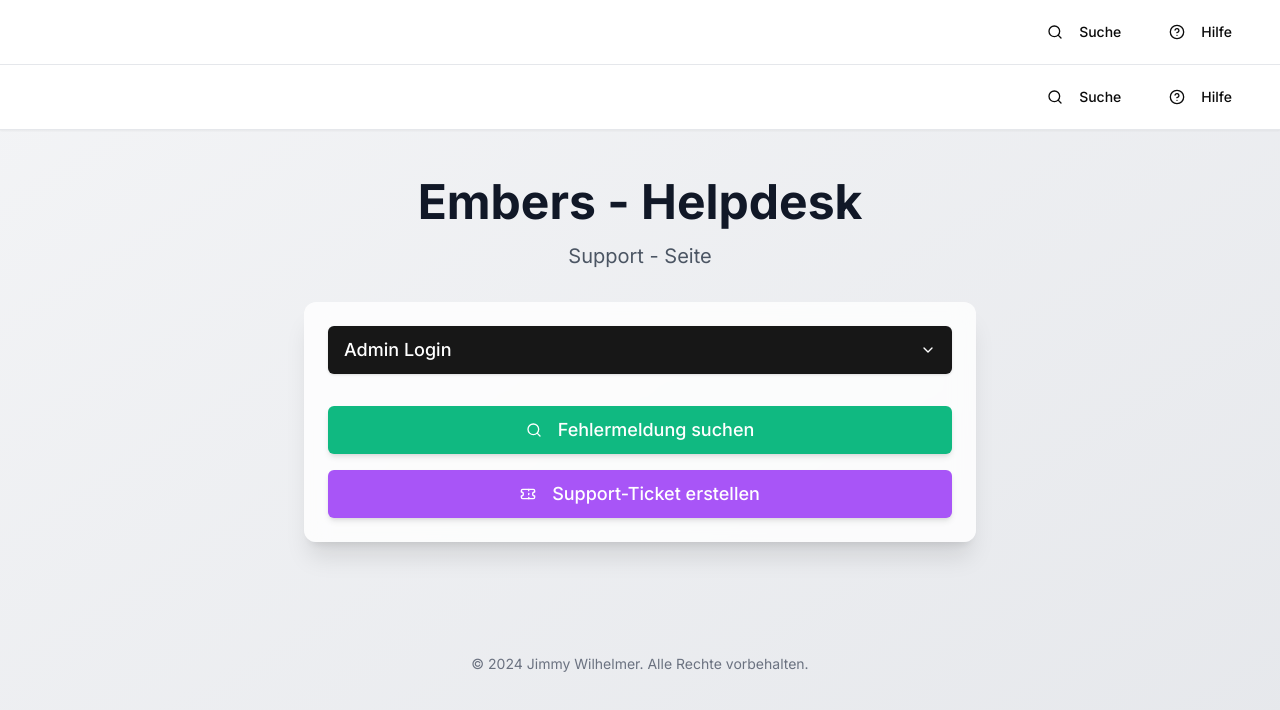
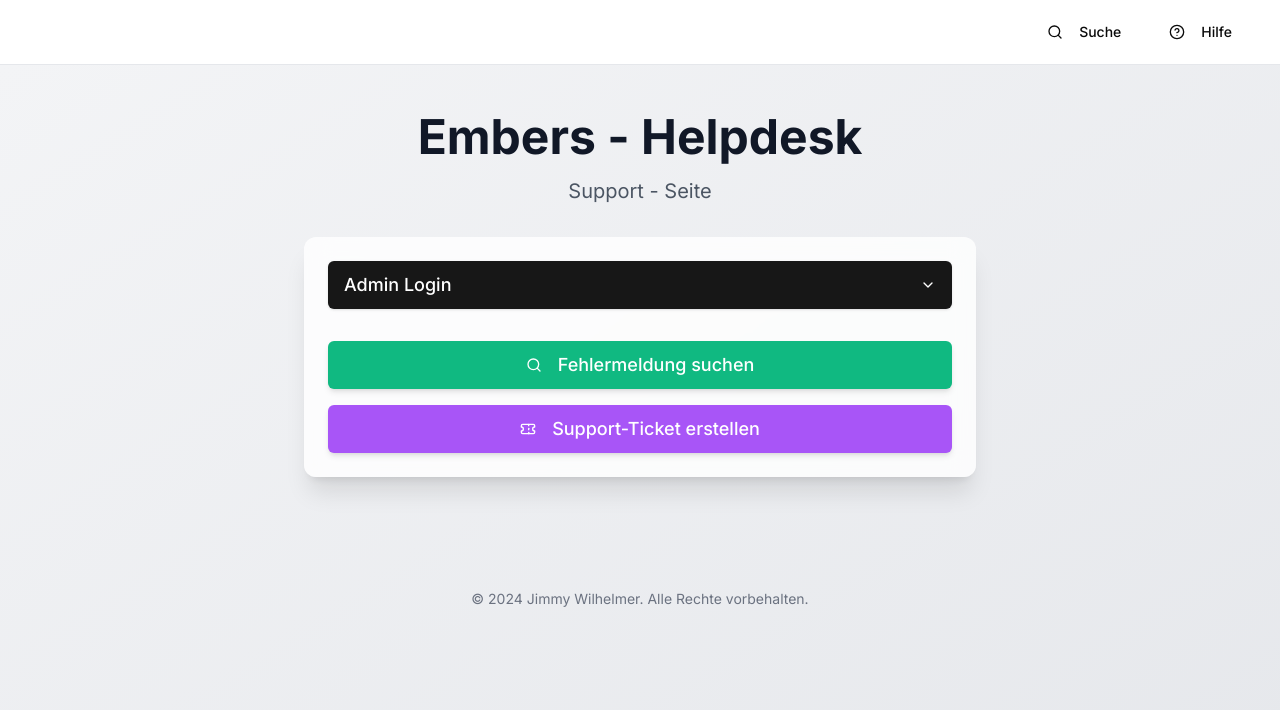
Before and after one commit to jimmy09121986/helpdesk-embers, a Next.js app: page / in a window 1280 px wide. Shown: the top 710 px of the page. Built offline with nearby package versions, Linux system fonts and the light colour scheme; no server answers.

Commit message:
Entferne vollständig die Navigationsleiste und unnötige Links

```diff
--- a/app/page.tsx
+++ b/app/page.tsx
@@ -1,6 +1,3 @@
-// Letzte Aktualisierung: [aktuelles Datum und Uhrzeit]
-
-
 'use client'
 
 import { useState, useEffect } from 'react'
@@ -13,7 +10,7 @@ import { useUser } from '../contexts/UserContext'
 import { useToast } from "@/components/ui/use-toast"
 import { SupportTicketDialog } from '../components/SupportTicketDialog'
 import { Label } from "@/components/ui/label"
-import { Loader2, Lock, Mail, Search, TicketIcon, ChevronDown, ChevronUp, Menu } from 'lucide-react'
+import { Loader2, Lock, Mail, Search, TicketIcon, ChevronDown, ChevronUp } from 'lucide-react'
 import { motion, AnimatePresence } from 'framer-motion'
 import { HelpModal } from '../components/HelpModal'
 
@@ -23,7 +20,6 @@ export default function Home() {
   const [password, setPassword] = useState('');
   const [isLoading, setIsLoading] = useState(false);
   const [isLoginExpanded, setIsLoginExpanded] = useState(false);
-  const [isMobileMenuOpen, setIsMobileMenuOpen] = useState(false);
   const router = useRouter();
   const { toast } = useToast();
 
@@ -67,26 +63,8 @@ export default function Home() {
 
   return (
     <div className="min-h-screen bg-gradient-to-br from-gray-100 to-gray-200 dark:from-gray-800 dark:to-gray-900">
-      {/* Navigation Bar */}
-      <nav className="bg-white dark:bg-gray-900 shadow-sm border-b border-gray-200 dark:border-gray-800">
-        <div className="max-w-7xl mx-auto px-4 sm:px-6 lg:px-8">
-          <div className="flex justify-end h-16">
-            <div className="flex items-center space-x-4">
-              <Button variant="ghost" asChild>
-                <Link href="/search">
-                  <Search className="mr-2 h-4 w-4" />
-                  Suche
-                </Link>
-              </Button>
-              <HelpModal />
-            </div>
-          </div>
-        </div>
-      </nav>
-
       <main className="max-w-7xl mx-auto px-4 sm:px-6 lg:px-8 py-12">
         <div className="flex flex-col items-center space-y-8">
-          {/* Hero Section */}
           <motion.div
             initial={{ opacity: 0, y: 20 }}
             animate={{ opacity: 1, y: 0 }}
@@ -100,7 +78,6 @@ export default function Home() {
             </p>
           </motion.div>
 
-          {/* Main Content */}
           <div className="w-full max-w-2xl">
             <Card className="bg-white/80 dark:bg-gray-800/80 backdrop-blur-md shadow-xl border-0">
               <CardContent className="p-6 space-y-6">
@@ -198,7 +175,6 @@ export default function Home() {
         </div>
       </main>
 
-      {/* Footer with Copyright */}
       <footer className="py-4 mt-12">
         <div className="max-w-7xl mx-auto px-4 sm:px-6 lg:px-8">
           <p className="text-center text-sm text-gray-500 dark:text-gray-400">
```
